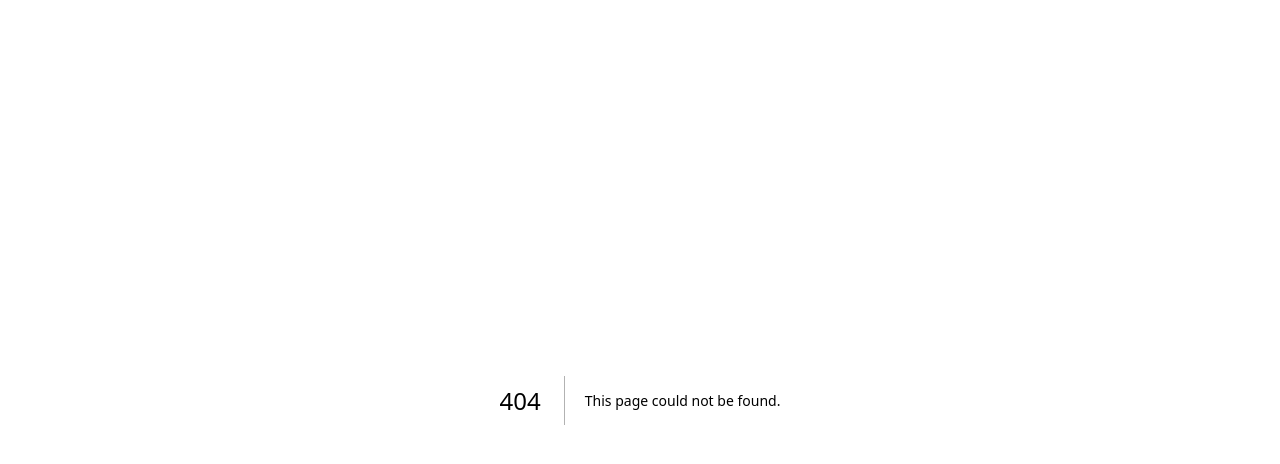
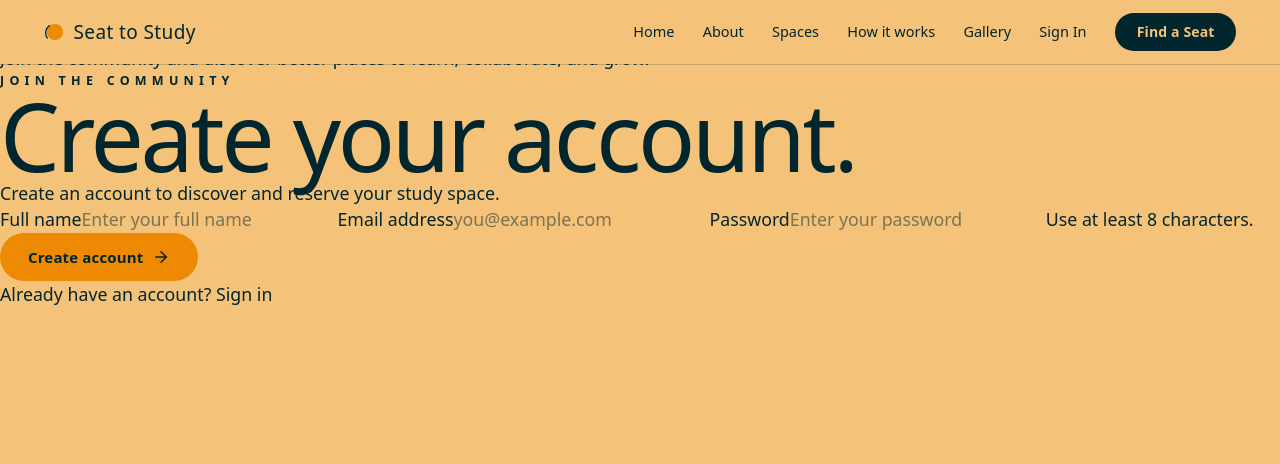
Before and after one commit to Saksham-2006/StudySpace, a Next.js app: page /signup in a window 1280 px wide. Before the commit this address had no page. Shown: the top 464 px of the page. Built offline with nearby package versions, Linux system fonts and the light colour scheme; no server answers; a web font is replaced by a local one.

Commit message:
signup page build

```diff
--- /dev/null
+++ b/app/signup/page.tsx
@@ -0,0 +1,29 @@
+
+import { Suspense } from "react";
+import AuthForm from "@/components/auth/AuthForm";
+import Navbar from "@/components/layout/Navbar";
+
+export default function SignupPage() {
+  return (
+    <>
+      <Navbar />
+
+      <main className="auth-page">
+        <div className="auth-page__visual">
+          <p className="tracked">FIND YOUR PLACE</p>
+          <h2>Your next chapter starts here.</h2>
+          <p>
+            Join the community and discover better places to learn,
+            collaborate, and grow.
+          </p>
+        </div>
+
+        <div className="auth-page__form">
+          <Suspense fallback={<p>Loading registration...</p>}>
+            <AuthForm mode="signup" />
+          </Suspense>
+        </div>
+      </main>
+    </>
+  );
+}
```
